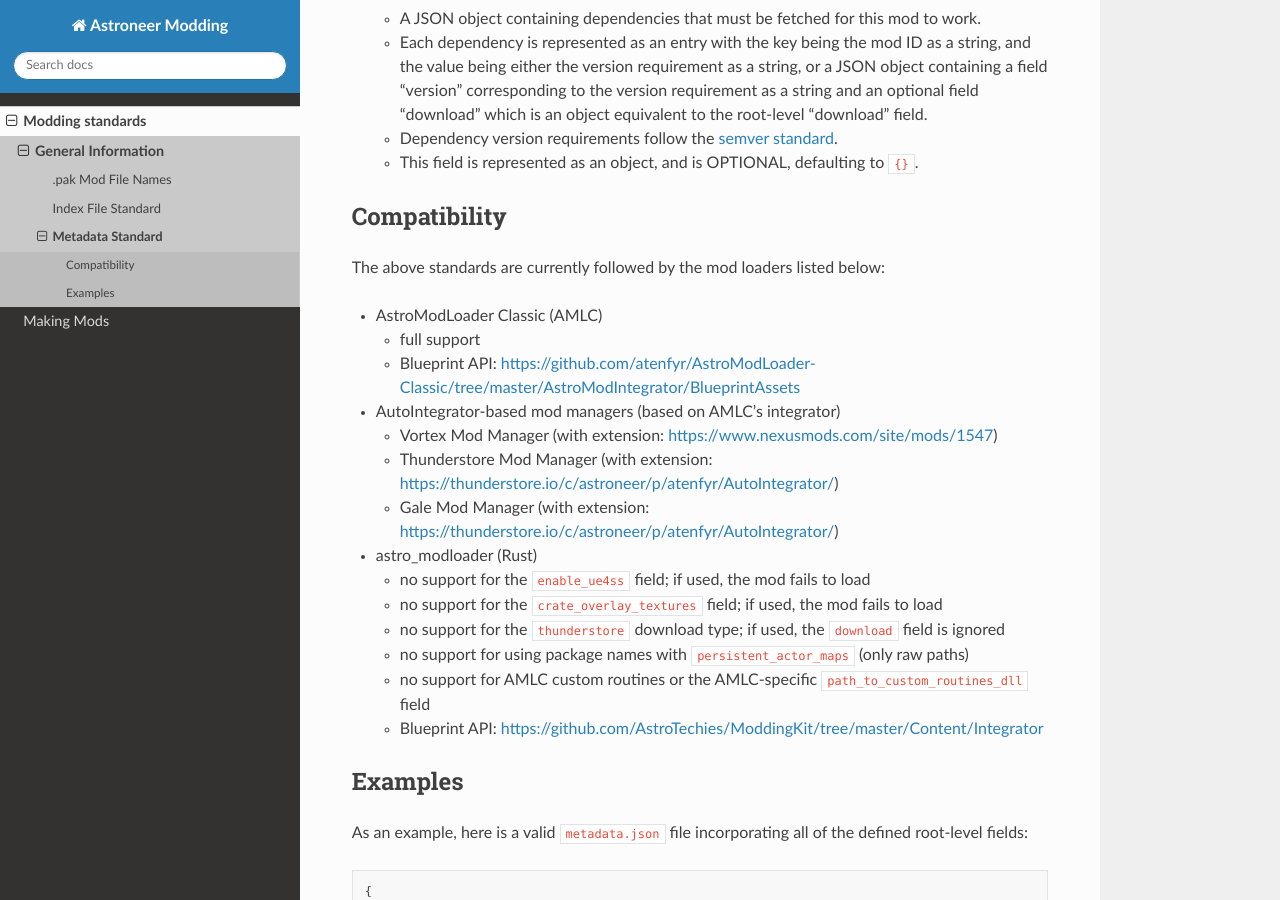
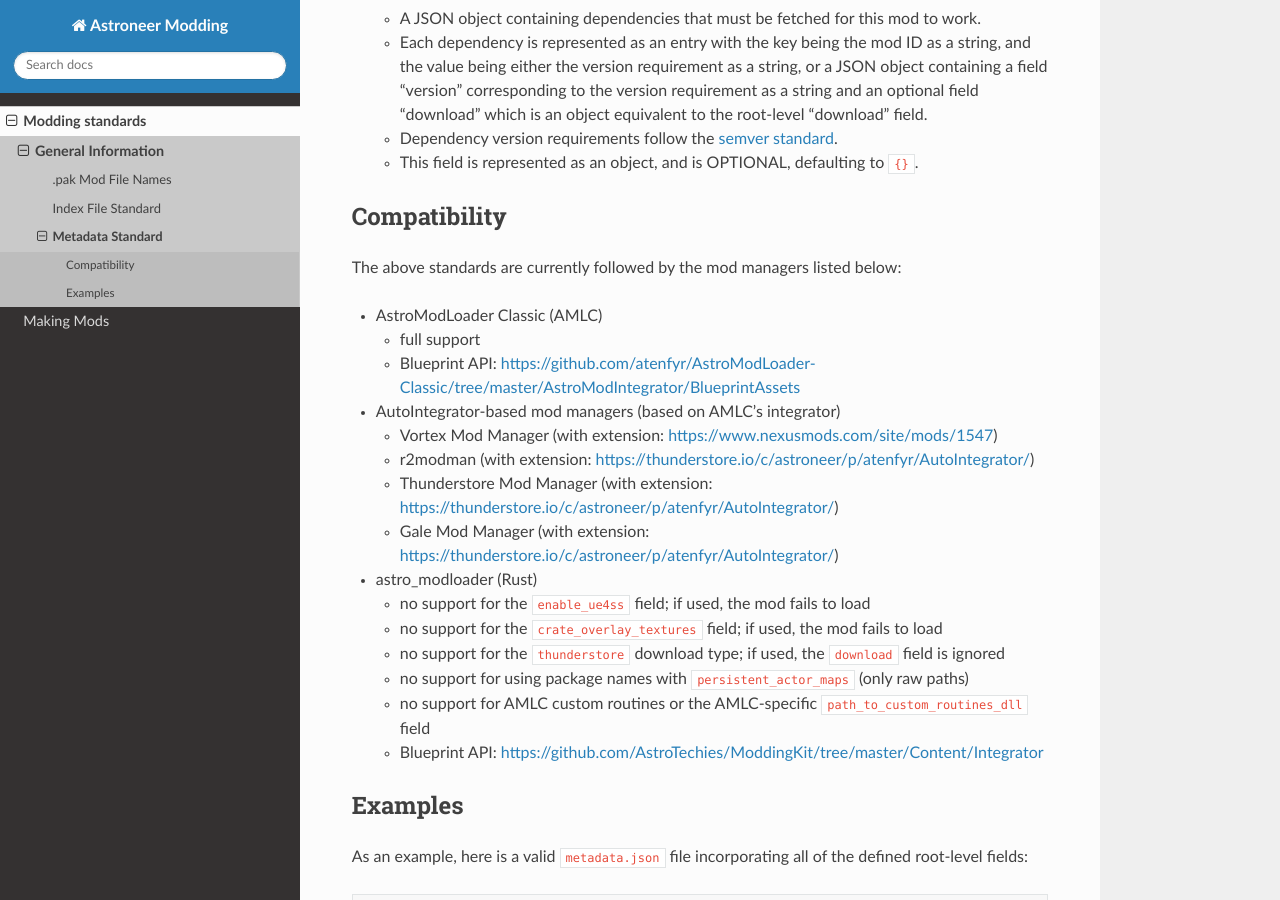
Before and after one commit to AstroTechies/astroneermodding, a Sphinx documentation site: the page built from docs/standards/metadatav2.rst, in a window 1280 px wide and 900 px high, scrolled down 4582 px. Built offline with Sphinx 7.4.7 and the Read the Docs theme 3.1.0, drawn with Linux system fonts in a browser that asks for light colours.

Commit message:
add r2modman to mod manager list

```diff
--- a/docs/standards/metadatav2.rst
+++ b/docs/standards/metadatav2.rst
@@ -182,7 +182,7 @@
 
 Compatibility
 -------------
-The above standards are currently followed by the mod loaders listed below:
+The above standards are currently followed by the mod managers listed below:
 
 -  AstroModLoader Classic (AMLC)
 
@@ -192,6 +192,7 @@
 -  AutoIntegrator-based mod managers (based on AMLC's integrator)
 
    - Vortex Mod Manager (with extension: https://www.nexusmods.com/site/mods/1547)
+   - r2modman (with extension: https://thunderstore.io/c/astroneer/p/atenfyr/AutoIntegrator/)
    - Thunderstore Mod Manager (with extension: https://thunderstore.io/c/astroneer/p/atenfyr/AutoIntegrator/)
    - Gale Mod Manager (with extension: https://thunderstore.io/c/astroneer/p/atenfyr/AutoIntegrator/)
 
```
